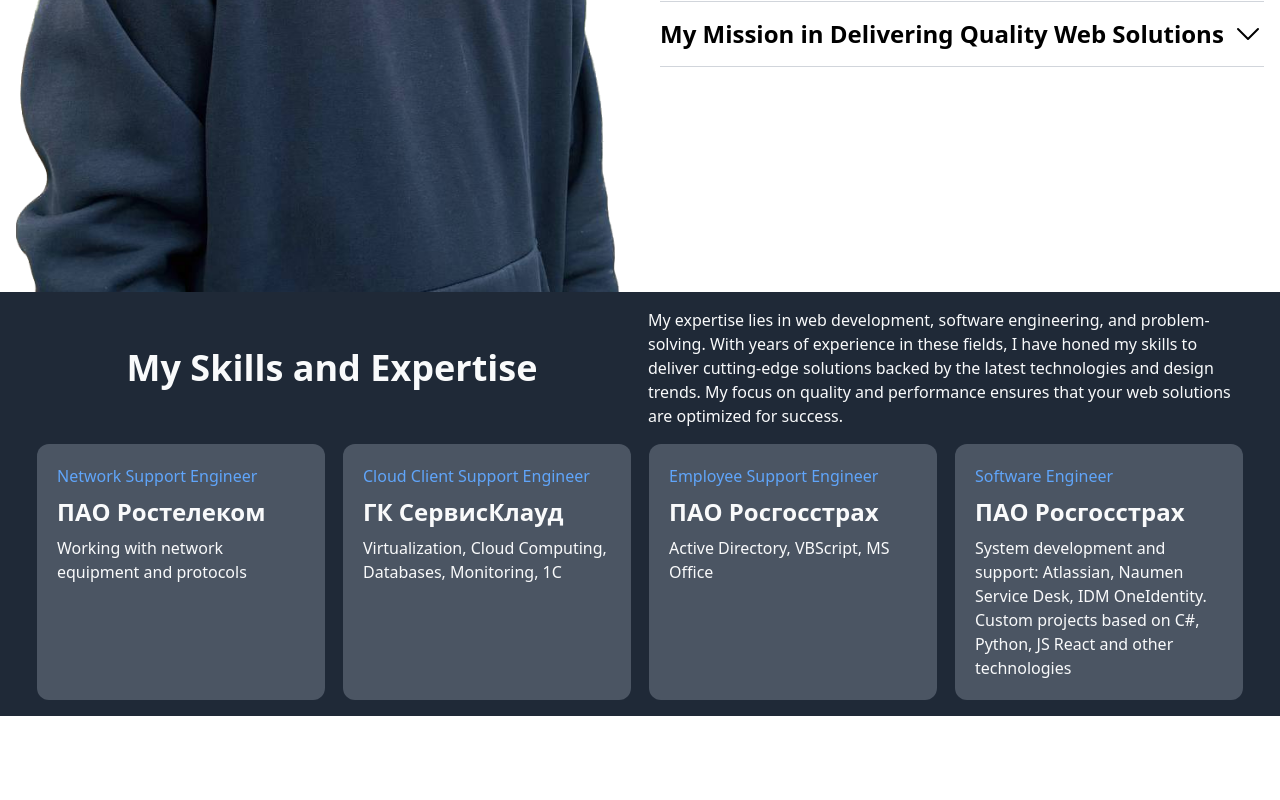
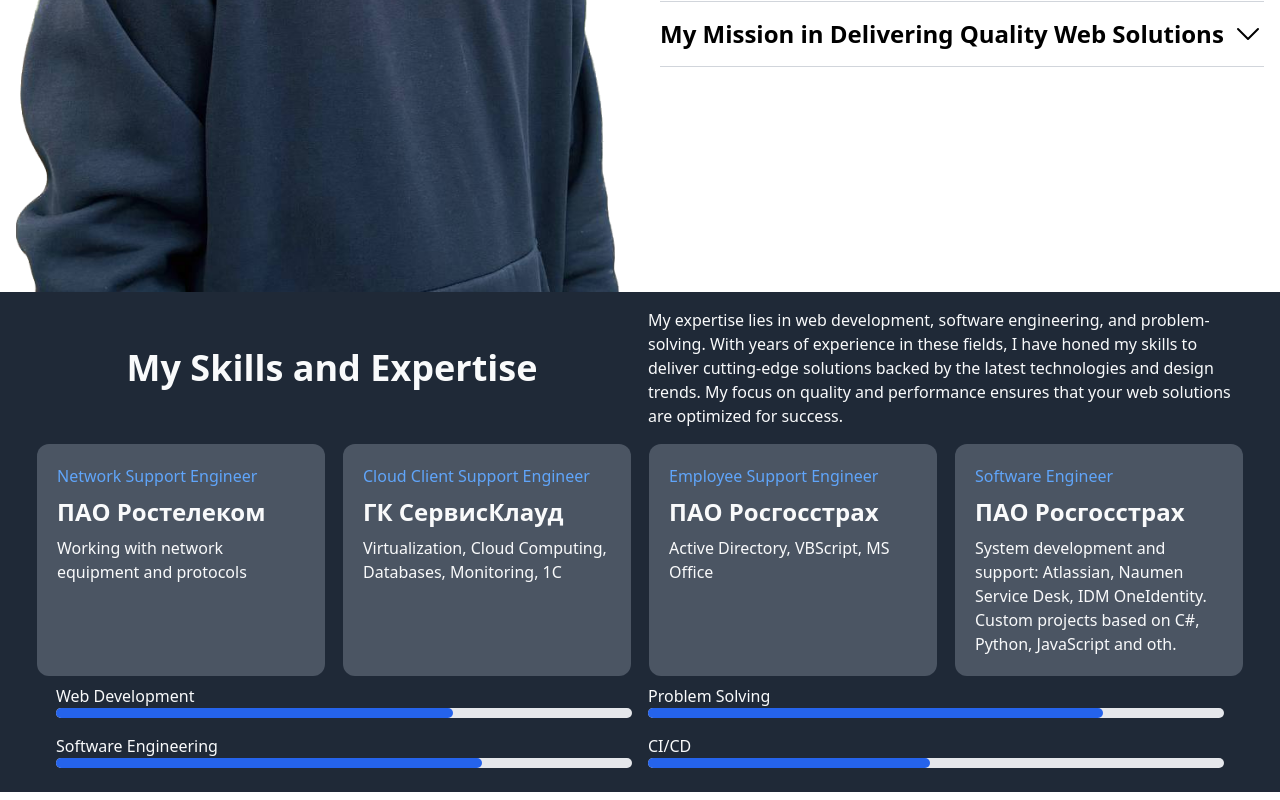
Before and after one commit to aa-popkov/site, a Vue app: page / in a window 1280 px wide. Shown: the part 2240-3040 px from the top of the page. Before the commit the page ends 2964 px from the top, so only its background shows below. Built offline with nearby package versions, Linux system fonts and the light colour scheme.

Commit message:
Add skills sliders

```diff
--- a/src/components/PageMain/Skills/ExpCard.vue
+++ b/src/components/PageMain/Skills/ExpCard.vue
@@ -8,7 +8,7 @@ defineProps({
 
 <template>
   <div
-    class="mx-auto flex flex-col gap-2 self-stretch p-5 rounded-xl bg-gray-600 hover:shadow-blue-400 hover:shadow-2xl hover:-translate-y-1 transition w-full sm:w-72">
+    class="mx-auto flex flex-col gap-2 self-stretch p-5 rounded-xl bg-gray-600 hover:shadow-blue-400 hover:shadow-2xl hover:-translate-y-1 transition w-full xl:w-72">
     <span class="text-blue-400">{{ position }}</span>
     <span class="text-2xl font-bold text-gray-50">{{ companyName }}</span>
     <p class="text-gray-50">{{ description }}</p>
--- a/src/components/PageMain/Skills/SkillsAndExp.vue
+++ b/src/components/PageMain/Skills/SkillsAndExp.vue
@@ -1,6 +1,7 @@
 <script setup lang="ts">
 import type { IExperienceCard } from '@/models/experienceCard'
 import ExpCard from '@/components/PageMain/Skills/ExpCard.vue'
+import SkillsSlider from '@/components/PageMain/Skills/SkillsSlider.vue'
 
 const experienceCards: IExperienceCard[] = [
   {
@@ -21,7 +22,7 @@ const experienceCards: IExperienceCard[] = [
   {
     position: 'Software Engineer',
     companyName: 'ПАО Росгосстрах',
-    description: 'System development and support: Atlassian, Naumen Service Desk, IDM OneIdentity. Custom projects based on C#, Python, JS React and other technologies'
+    description: 'System development and support: Atlassian, Naumen Service Desk, IDM OneIdentity. Custom projects based on C#, Python, JavaScript and oth.'
   }
 ]
 /*
@@ -34,9 +35,9 @@ const experienceCards: IExperienceCard[] = [
     <div class="2xl:hidden absolute h-full w-screen bg-gray-800 z-10 top-0 left-[-16px]">
     </div>
     <div class="z-20 relative">
-      <div class="flex flex-col md:flex-row justify-between items-center gap-4 text-gray-50">
-        <h2 class="text-4xl font-bold w-full md:w-1/2 text-center">My Skills and Expertise</h2>
-        <span class="w-full md:w-1/2">My expertise lies in web development, software engineering, and problem-solving. With years of experience in these fields, I have honed my skills to deliver cutting-edge solutions backed by the latest technologies and design trends. My focus on quality and performance ensures that your web solutions are optimized for success.</span>
+      <div class="flex flex-col xl:flex-row justify-between items-center gap-4 text-gray-50">
+        <h2 class="text-4xl font-bold w-full xl:w-1/2 text-center">My Skills and Expertise</h2>
+        <span class="w-full xl:w-1/2">My expertise lies in web development, software engineering, and problem-solving. With years of experience in these fields, I have honed my skills to deliver cutting-edge solutions backed by the latest technologies and design trends. My focus on quality and performance ensures that your web solutions are optimized for success.</span>
       </div>
       <div class="flex justify-start gap-2 flex-wrap mt-4">
         <ExpCard
@@ -47,6 +48,12 @@ const experienceCards: IExperienceCard[] = [
           :description="card.description"
         />
       </div>
+      <div class="flex items-center flex-wrap px-4 justify-between">
+        <SkillsSlider title="Web Development" :percent="70" />
+        <SkillsSlider title="Problem Solving" :percent="80" />
+        <SkillsSlider title="Software Engineering" :percent="75" />
+        <SkillsSlider title="CI/CD" :percent="50" />
+      </div>
     </div>
   </div>
 </template>
--- /dev/null
+++ b/src/components/PageMain/Skills/SkillsSlider.vue
@@ -0,0 +1,31 @@
+<script setup lang="ts">
+import { onMounted, ref } from 'vue'
+
+const props = defineProps({
+  title: String,
+  percent: Number
+})
+const defaultPercent = ref(0)
+
+onMounted(async ()=>{
+  const percent = props.percent ?? 0
+  for (let i = 0; i < percent; i++) {
+    await new Promise((r) => setTimeout(r, 10))
+    defaultPercent.value = i
+  }
+})
+
+</script>
+
+<template>
+  <div class="flex flex-col w-full px-0 sm:px-2 py-2 sm:w-1/2">
+    <label for="skill-range-{{title}}" class="text-gray-50">{{title}}</label>
+    <div class="w-full bg-gray-200 rounded-full h-2.5">
+      <div class="bg-blue-600 h-2.5 rounded-full" :style="{width: `${defaultPercent}%`}"></div>
+    </div>
+  </div>
+</template>
+
+<style scoped>
+
+</style>
```
